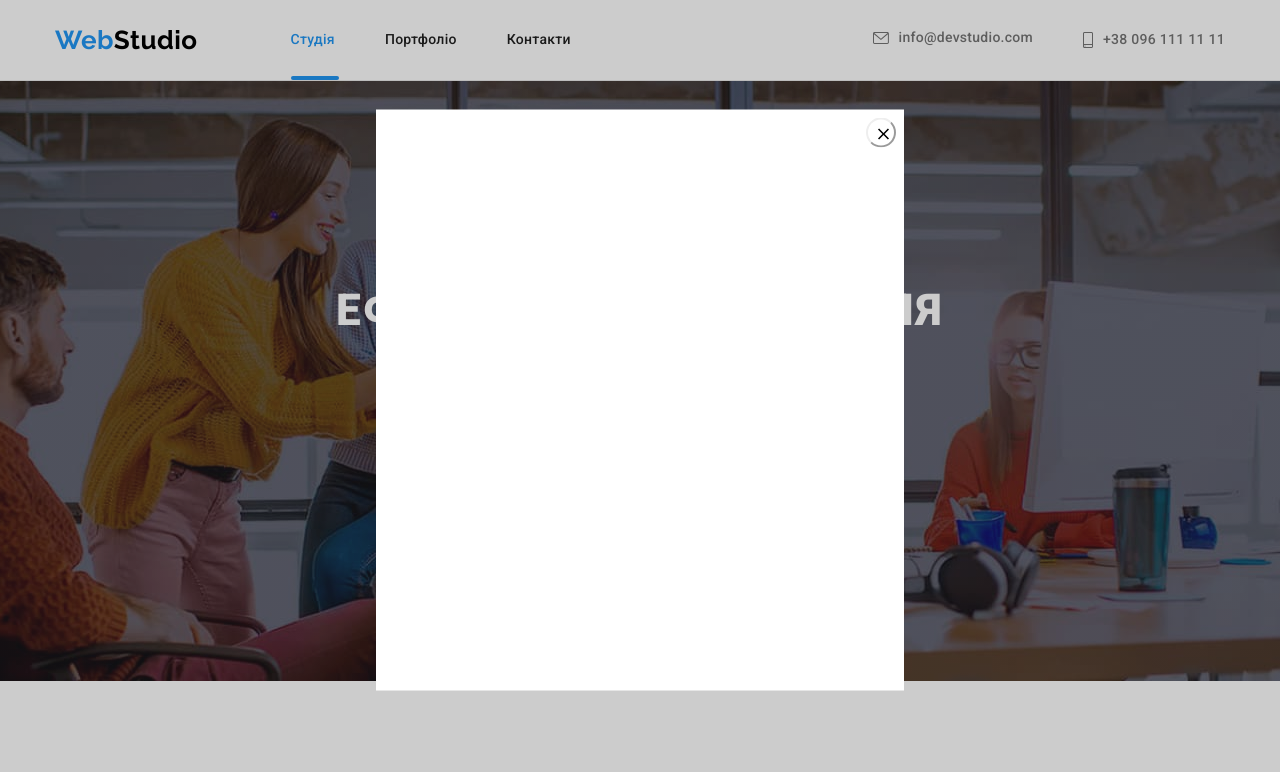
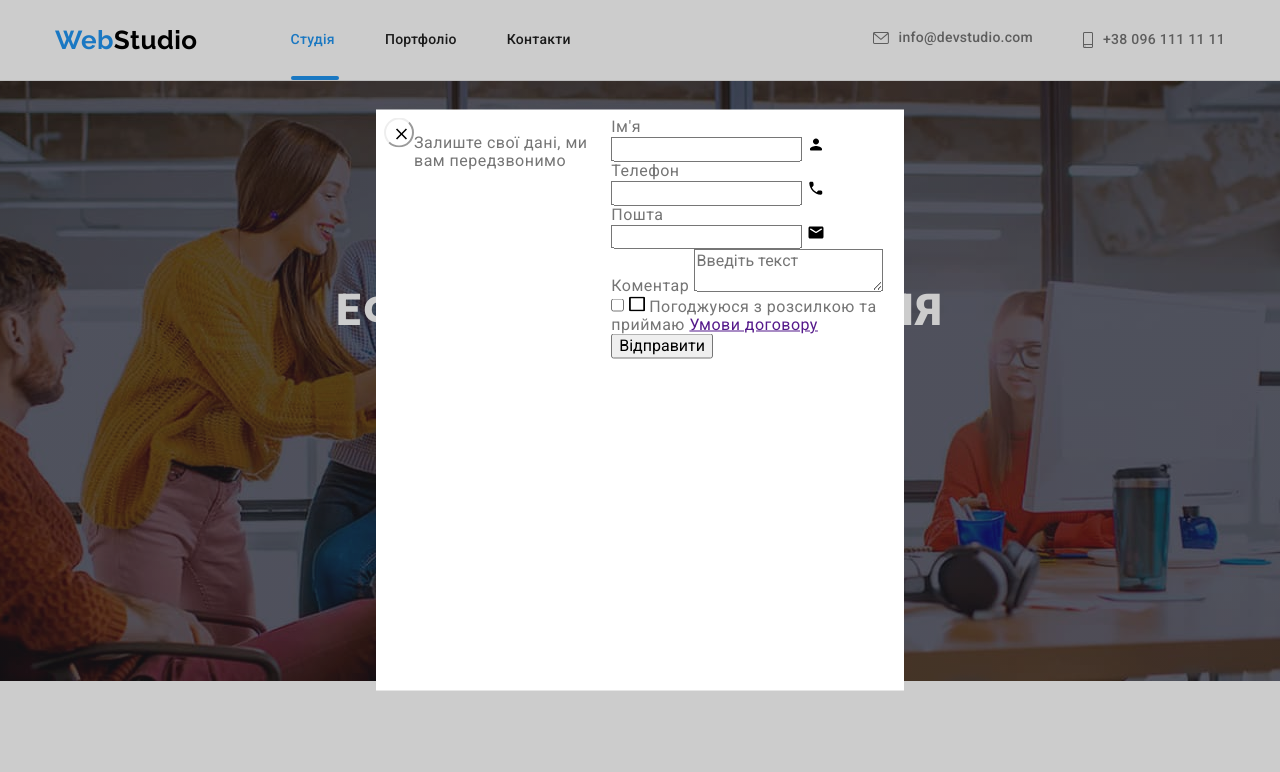
Before and after one commit to OlhaHobchuk/goit-markup-hw-06, a plain HTML site: page index.html in a window 1280 px wide. Both pictures are taken after a click on the button "Замовити послугу". Shown: the top 772 px of the page. Drawn offline with nearby package versions, Linux system fonts and the light colour scheme; files whose address does not match are found by name.

Commit message:
Додає розмітку форм

```diff
--- a/index.html
+++ b/index.html
@@ -484,16 +484,113 @@
             </li>
           </ul>
         </div>
+
+        <div>
+          <p class="submit-title">Підпишіться на розсилку</p>
+          <form class="footer-form">
+            <label for="email"></label>
+            <input
+              type="email"
+              class="email-input"
+              name="email"
+              placeholder="E-mail"
+              id="email"
+            />
+            <button type="submit" class="submit-button">
+              Підписатися
+              <svg class="submit-button-icon" width="24" height="24">
+                <use href="./images/icons.svg#icon-plane"></use>
+              </svg>
+            </button>
+          </form>
+        </div>
       </div>
     </footer>
 
     <div class="backdrop is-hidden" data-modal>
       <div class="modal">
-        <button type="button" class="close-modal" data-modal-close>
-          <svg class="close-modal-icon" width="18" height="18">
-            <use href="./images/icons.svg#icon-closemodal"></use>
-          </svg>
-        </button>
+        <div class="button-position">
+          <button type="button" class="close-modal" data-modal-close>
+            <svg class="close-modal-icon" width="18" height="18">
+              <use href="./images/icons.svg#icon-closemodal"></use>
+            </svg>
+          </button>
+        </div>
+        <p class="action-description">Залиште свої дані, ми вам передзвонимо</p>
+
+        <form class="modal-form">
+          <div class="modal-form-field">
+            <label for="user-name" class="modal-form-label">Ім'я</label>
+            <div class="input-wrapper">
+              <input
+                type="text"
+                name="name"
+                id="user-name"
+                class="modal-form-input"
+              />
+              <svg class="modal-form-icon" width="18" height="18">
+                <use href="./images/icons.svg#icon-person"></use>
+              </svg>
+            </div>
+          </div>
+
+          <div class="modal-form-field">
+            <label for="phone-number" class="modal-form-label">Телефон</label>
+            <div class="input-wrapper">
+              <input
+                type="tel"
+                name="phone-number"
+                id="phone-number"
+                class="modal-form-input"
+              />
+              <svg class="modal-form-icon" width="18" height="18">
+                <use href="./images/icons.svg#icon-mobphone"></use>
+              </svg>
+            </div>
+          </div>
+
+          <div class="modal-form-field">
+            <label for="user-email" class="modal-form-label">Пошта</label>
+            <div class="input-wrapper">
+              <input
+                type="email"
+                name="user-email"
+                id="user-email"
+                class="modal-form-input"
+              />
+              <svg class="modal-form-icon" width="18" height="18">
+                <use href="./images/icons.svg#icon-email"></use>
+              </svg>
+            </div>
+          </div>
+
+          <div class="modal-form-comment">
+            <label for="comment" class="modal-form-label">Коментар</label>
+            <textarea
+              type="text"
+              name="comment"
+              id="comment"
+              placeholder="Введіть текст"
+            ></textarea>
+          </div>
+
+          <div class="checkbox-field">
+            <label
+              class="checbox-label"
+              value="Погоджуюся з розсилкою та приймаю Умови договору"
+            >
+              <input type="checkbox" class="checkbox-input" name="checkbox" />
+              <svg class="icon-checkbox" width="16" height="15">
+                <use href="./images/icons.svg#icon-checkbox"></use>
+              </svg>
+              Погоджуюся з розсилкою та приймаю
+
+              <a href="" class="conditions"> Умови договору</a>
+            </label>
+          </div>
+
+          <button type="submit" class="modal-send-button">Відправити</button>
+        </form>
       </div>
     </div>
 
```
Also changed, not shown: portfolio.html (+20 -0 lines).
